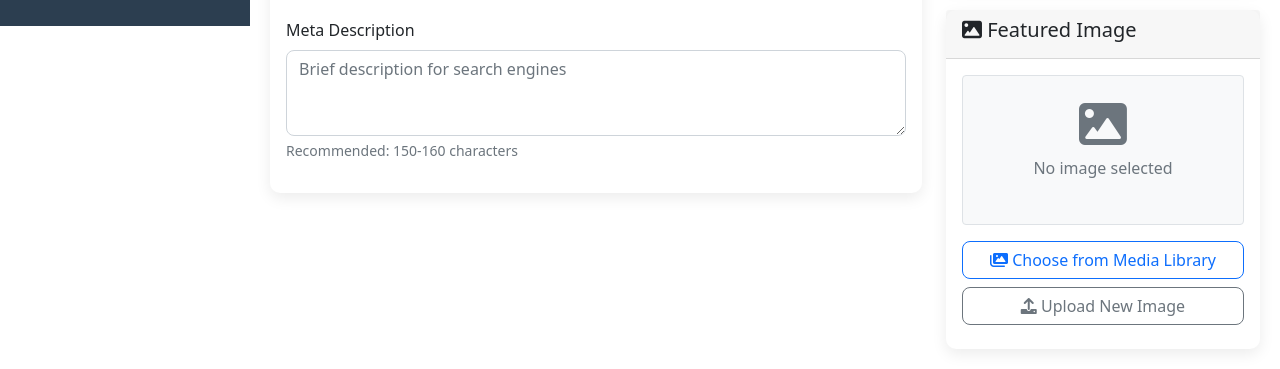
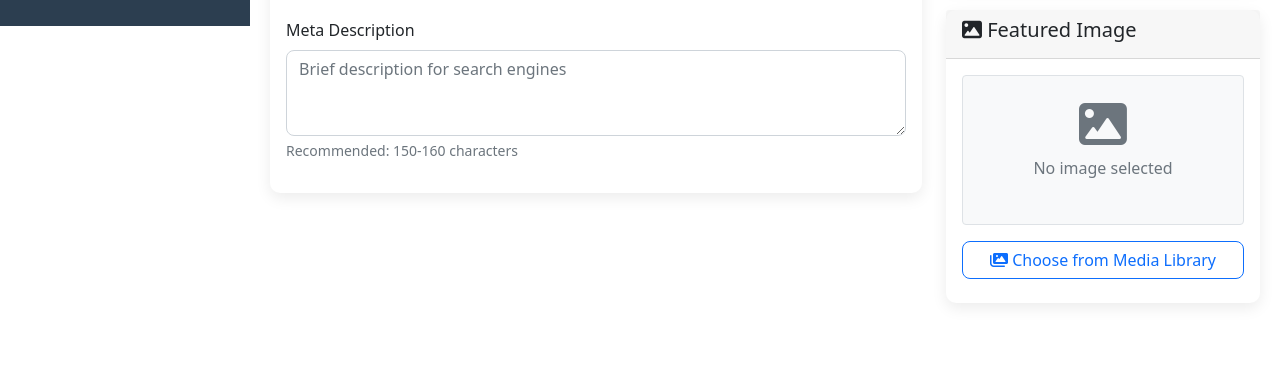
Before and after one commit to sjsiam/clycms, a PHP site: page /admin/posts/create in a window 1280 px wide. Shown: the part 774-1143 px from the top of the page. After the commit the page ends 1079 px from the top, so only its background shows below. Run offline with PHP 8.4, Linux system fonts and the light colour scheme; the visitor is signed in with stand-in values (Sample User, id 1); data comes from the database, SQL or seed files in the repository; data that the repository does not hold is empty; some libraries are stand-ins or nearby versions.

Commit message:
Removed custom image attachment in both page and poosts

```diff
--- a/app/views/admin/pages/form.php
+++ b/app/views/admin/pages/form.php
@@ -160,9 +160,6 @@ include dirname(__DIR__) . '/includes/header.php';
                         <button type="button" class="btn btn-outline-primary" onclick="openFeaturedImagePicker()">
                             <i class="fas fa-images"></i> Choose from Media Library
                         </button>
-                        <button type="button" class="btn btn-outline-secondary" onclick="document.getElementById('featured-image-input').click()">
-                            <i class="fas fa-upload"></i> Upload New Image
-                        </button>
                     </div>
 
                     <?php if (!empty($page['featured_image'])): ?>
--- a/app/views/admin/posts/form.php
+++ b/app/views/admin/posts/form.php
@@ -214,9 +214,6 @@ include dirname(__DIR__) . '/includes/header.php';
                         <button type="button" class="btn btn-outline-primary" onclick="openFeaturedImagePicker()">
                             <i class="fas fa-images"></i> Choose from Media Library
                         </button>
-                        <button type="button" class="btn btn-outline-secondary" onclick="document.getElementById('featured-image-input').click()">
-                            <i class="fas fa-upload"></i> Upload New Image
-                        </button>
                     </div>
 
                     <?php if (!empty($post['featured_image'])): ?>
--- a/database/schema.sql
+++ b/database/schema.sql
@@ -108,6 +108,7 @@ CREATE TABLE IF NOT EXISTS media (
 +   height INT DEFAULT NULL,
     alt_text VARCHAR(255),
     caption TEXT,
+    description TEXT,
     uploaded_by INT,
     created_at TIMESTAMP DEFAULT CURRENT_TIMESTAMP,
     updated_at TIMESTAMP DEFAULT CURRENT_TIMESTAMP ON UPDATE CURRENT_TIMESTAMP,
```
Also changed, not shown: storage/uploads/1755890921_11760069_21295592.jpg (added), storage/uploads/1755890943_68a8c4ff5bdf5.png (added), 1 other file.
